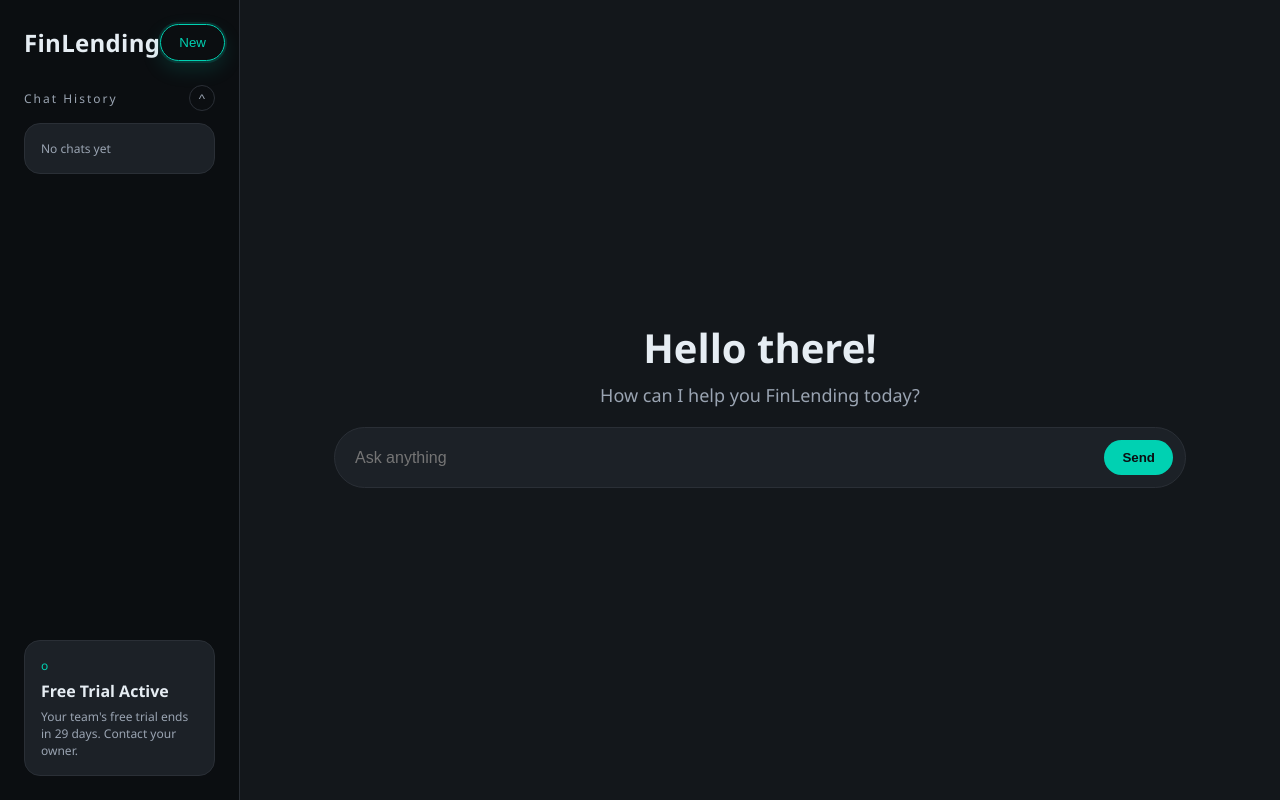
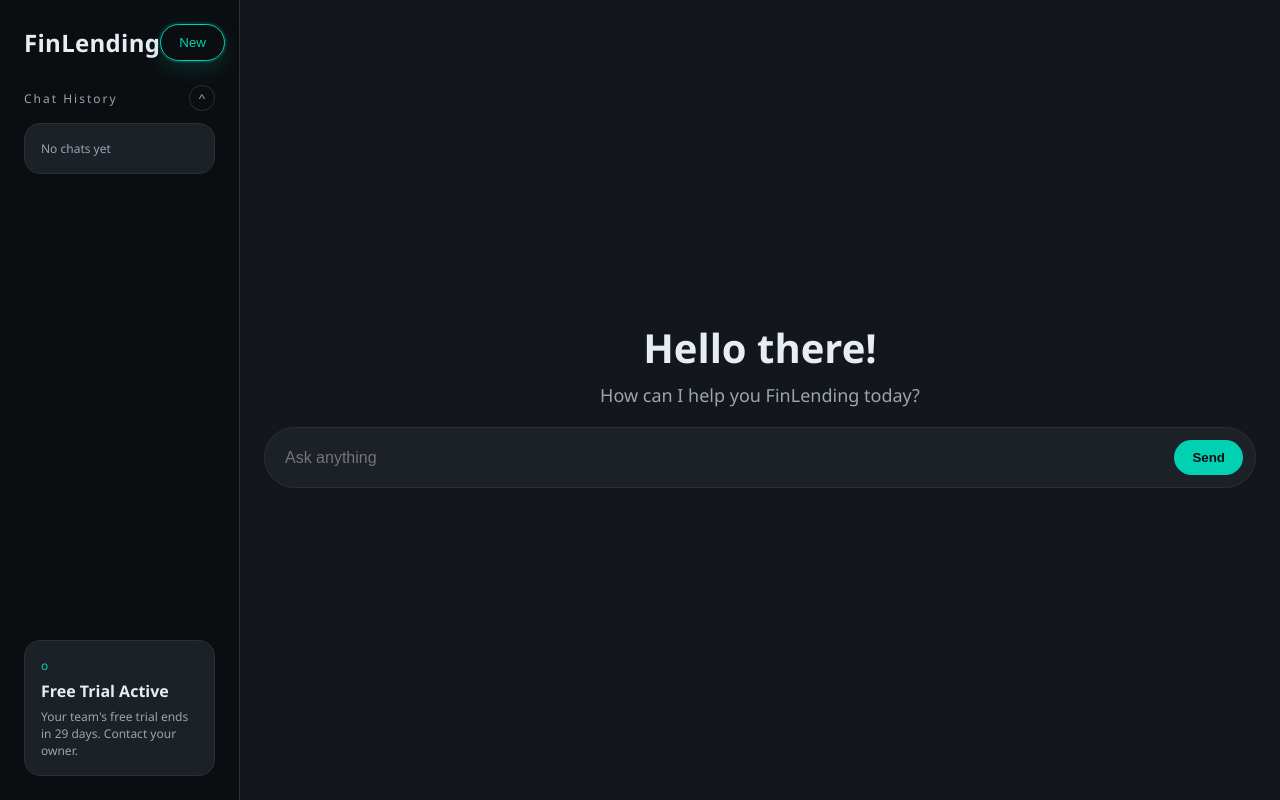
Before and after one commit to monika-yadav03/fin-lending-app, a Next.js app: page / in a window 1280 px wide. Built offline with nearby package versions, Linux system fonts and the light colour scheme.

Commit message:
fixed table overflow and right space issue

```diff
--- a/app/globals.css
+++ b/app/globals.css
@@ -19,7 +19,10 @@
 html,
 body {
   height: 100%;
-  overflow: auto;
+  overflow-y: auto;
+  overflow-x: hidden;
+  width: 100%;
+  max-width: 100%;
 }
 
 body {
@@ -30,9 +33,11 @@ body {
 
 .main {
   display: grid;
-  grid-template-columns: 240px 1fr;
+  grid-template-columns: 240px minmax(0, 1fr);
   min-height: 100vh;
   width: 100%;
+  max-width: 100%;
+  overflow-x: hidden;
 }
 
 .sidebar {
@@ -43,6 +48,7 @@ body {
   gap: 24px;
   min-height: 0;
   overflow-y: auto;
+  min-width: 0;
 }
 
 .history-header {
@@ -89,17 +95,23 @@ body {
   gap: 12px;
   min-height: 0;
   overflow-y: auto;
+  overflow-x: hidden;
+  width: 100%;
+  max-width: 100%;
+  min-width: 0;
 }
 
 .hero {
   width: 100%;
-  max-width: 900px;
+  max-width: 100%;
   margin: 0 auto;
   padding: 32px 24px 24px;
   text-align: center;
   display: flex;
   flex-direction: column;
   min-height: 0;
+  min-width: 0;
+  overflow-x: hidden;
 }
 
 .hero h2 {
@@ -158,6 +170,7 @@ body {
   display: flex;
   flex-direction: column;
   justify-content: flex-start;
+  min-width: 0;
 }
 
 .chat-box {
@@ -165,15 +178,14 @@ body {
   flex-direction: column;
   gap: 12px;
   padding: 12px 0 24px;
-  max-height: clamp(220px, 40vh, 420px);
-  min-height: 160px;
+  max-height: 360px;
   overflow-y: auto;
   scrollbar-width: none;
   flex: 1 1 auto;
   width: 100%;
   max-width: 100%;
-  margin: 0 auto;
-  align-items: center;
+  overflow-x: hidden;
+  min-width: 0;
 }
 
 .hero .chat-box {
@@ -185,12 +197,15 @@ body {
 }
 
 .bubble {
-  width: min(100%, 860px);
+  width: 100%;
+  max-width: 100%;
   padding: 12px 14px;
   border-radius: 16px;
   border: 1px solid var(--border);
   background: var(--panel-2);
   color: var(--text);
+  min-width: 0;
+  overflow-wrap: break-word;
 }
 
 .bubble.user {
@@ -201,7 +216,7 @@ body {
 }
 
 .bubble.ai {
-  align-self: center;
+  align-self: flex-start;
   background: transparent;
   border-color: transparent;
   padding: 0;
@@ -220,6 +235,9 @@ body {
   overflow-wrap: break-word;
   word-break: normal;
   hyphens: auto;
+  overflow-x: auto;
+  min-width: 0;
+  -webkit-overflow-scrolling: touch;
 }
 
 .ai-content h1,
@@ -257,9 +275,11 @@ body {
 
 .ai-content .md-table {
   width: 100%;
+  min-width: 600px;
   border-collapse: collapse;
   margin: 10px 0;
   font-size: 14px;
+  table-layout: auto;
 }
 
 .ai-content .md-table th,
@@ -267,6 +287,15 @@ body {
   border: 1px solid var(--border);
   padding: 8px 10px;
   text-align: left;
+  white-space: nowrap;
+  word-break: normal;
+}
+
+.ai-content .md-table-wrap {
+  width: 100%;
+  max-width: 100%;
+  overflow-x: auto;
+  -webkit-overflow-scrolling: touch;
 }
 
 .ai-content .md-table th {
@@ -284,12 +313,13 @@ body {
   border-radius: 999px;
   transition: transform 300ms ease;
   width: 100%;
-  max-width: 900px;
+  max-width: 100%;
   align-self: center;
   justify-content: center;
   position: relative;
   z-index: 2;
   pointer-events: auto;
+  min-width: 0;
 }
 
 .input-nudge {
@@ -352,7 +382,7 @@ body {
   }
 
   .chat-box {
-    max-height: clamp(200px, 42vh, 360px);
+    max-height: 320px;
   }
 }
 
@@ -386,7 +416,7 @@ body {
   }
 
   .chat-box {
-    max-height: clamp(200px, 45vh, 320px);
+    max-height: 280px;
   }
 
   .input-bar {
@@ -422,7 +452,7 @@ body {
   }
 
   .chat-box {
-    max-height: clamp(180px, 48vh, 280px);
+    max-height: 240px;
   }
 
   .input-bar {
--- a/app/page.js
+++ b/app/page.js
@@ -53,7 +53,7 @@ function renderMarkdown(text) {
       }
       i--; // for-loop will increment
 
-      html += "<table class=\"md-table\"><thead><tr>";
+      html += "<div class=\"md-table-wrap\"><table class=\"md-table\"><thead><tr>";
       for (const cell of headerCells) {
         html += `<th>${cell}</th>`;
       }
@@ -65,7 +65,7 @@ function renderMarkdown(text) {
         }
         html += "</tr>";
       }
-      html += "</tbody></table>";
+      html += "</tbody></table></div>";
       continue;
     }
     if (/^#{3}\s+/.test(line)) {
```
